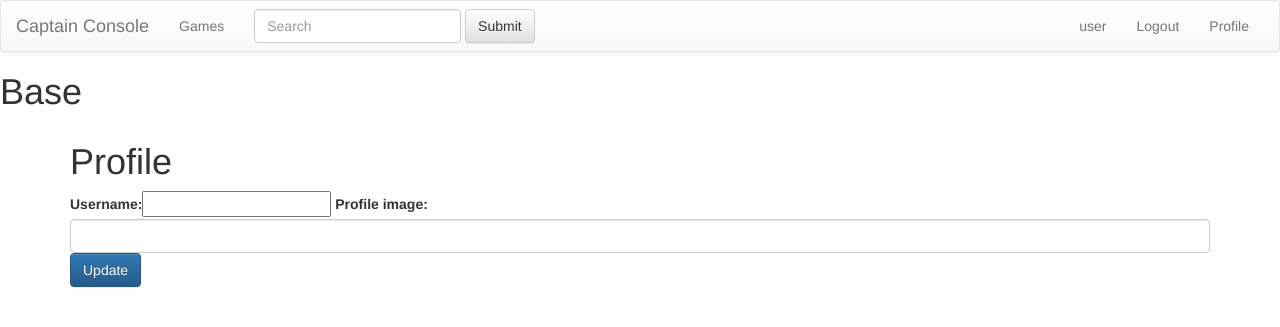
After one commit to superhetja/VLN2, a Django app: page /users/profile in a window 1280 px wide. The commit adds this page. Shown: the top 327 px of the page. Run offline with Django 3.2, Linux system fonts and the light colour scheme; the visitor is signed in with stand-in values (Sample User, id 1); some libraries are stand-ins or nearby versions.

Commit message:
profile image

```diff
--- a/captain_console/settings.py
+++ b/captain_console/settings.py
@@ -130,3 +130,6 @@
 STATICFILES_DIRS = [
     os.path.join(BASE_DIR, 'static')
 ]
+
+LOGIN_URL = '/users/login'
+LOGIN_REDIRECT_URL = '/users/profile'
--- a/game/views.py
+++ b/game/views.py
@@ -1,3 +1,4 @@
+from django.contrib.auth.decorators import login_required
 from django.http import JsonResponse
 from django.shortcuts import render, get_object_or_404, redirect
 from game.forms.game_form import GameCreateForm
@@ -18,12 +19,15 @@
     context = {'games': Game.objects.all().order_by('name')}
     return render(request, 'game/index.html', context)
 
+
 # /games/{:id}
 def get_game_by_id(request, id):
     return render(request, 'game/game_details.html', {
         'game': get_object_or_404(Game, pk=id)
     })
 
+
+@login_required
 def create_game(request):
     if request.method == 'POST':
         form = GameCreateForm(data=request.POST)
@@ -38,6 +42,8 @@
         'form': form
     })
 
+
+@login_required
 def delete_game(request, id):
     game = get_object_or_404(game, pk=id)
     game.delete()
--- a/templates/navigation.html
+++ b/templates/navigation.html
@@ -24,6 +24,17 @@
           </form>
           <ul class="nav navbar-nav navbar-right">
             <li><a href="{% url 'user-index' %}">user</a></li>
+              {% if user.is_authenticated %}
+                <li><a href="{% url 'logout' %}">Logout</a></li>
+                  <li><a href="{% url 'profile' %}">Profile</a></li>
+
+              {% else %}
+                <li><a href="{% url 'login' %}">Login</a></li>
+                <li><a href="{% url 'register' %}">Register</a></li>
+              {% endif %}
+            {% if user.is_authenticated %}
+                <img src="{{ user.profile.profile_image }}" class="profile-image" />
+            {% endif %}
           </ul>
         </div><!-- /.navbar-collapse -->
       </div><!-- /.container-fluid -->
--- /dev/null
+++ b/templates/user/profile.html
@@ -0,0 +1,9 @@
+{% extends "base.html" %}
+{% block content %}
+    <h1>Profile</h1>
+    <form class="from form-horizontal" method="post">
+        {% csrf_token %}
+        {{ form }}
+        <input type="submit" class="btn btn-primary" value="Update" />
+    </form>
+{% endblock %}
--- /dev/null
+++ b/user/forms/profile_form.py
@@ -0,0 +1,11 @@
+from django.forms import ModelForm, widgets
+from user.models import Profile
+
+class ProfileForm(ModelForm):
+    #TODO: Update profile form need more ?
+    class Meta:
+        model = Profile
+        exclude = ['id', 'user']
+        widgets = {
+            'profile_image': widgets.TextInput(attrs={'class': 'form-control'})
+        }
--- a/user/models.py
+++ b/user/models.py
@@ -1,22 +1,9 @@
+from django.contrib.auth.models import User
 from django.db import models
 # Tools -> Run manage.py Task.. -> makemigrations
 
 
-
-
-class User(models.Model):
-    email = models.CharField(max_length=255, unique=True)
-    username = models.CharField(max_length=255)
-    password = models.CharField(max_length=255)
-    profile_pic = models.CharField(max_length=999, blank=True)
-    has_address = models.BooleanField(default=False)
-
-
-class UserBilling(models.Model):
-    full_name = models.CharField(max_length=255)
-    street_name = models.CharField(max_length=255)
-    house_nr = models.IntegerField()
-    postal_code = models.IntegerField()
-    city = models.CharField(max_length=255)
-    country = models.CharField(max_length=255)
-    user = models.ForeignKey(User, on_delete=models.CASCADE)
+class Profile(models.Model):
+    user = models.OneToOneField(User, on_delete=models.CASCADE)
+    username = models.CharField(max_length=255, unique=True)
+    profile_image = models.CharField(max_length=999, blank=True)
--- a/user/urls.py
+++ b/user/urls.py
@@ -1,9 +1,12 @@
+from django.contrib.auth.views import LogoutView, LoginView
 from django.urls import path
 from . import views
 
 urlpatterns = [
     # http://localhost:8000/users
     path('', views.index, name="user-index"),
-    path('signup', views.create_user, name="create_user"),
-    path('update_user/<int:id>', views.update_user, name="update_user")
+    path('register', views.register, name="register"),
+    path('login', LoginView.as_view(template_name='user/login.html'), name='login'),
+    path('logout', LogoutView.as_view(next_page='login'), name='logout'),
+    path('profile', views.profile, name="profile")
 ]
--- a/user/views.py
+++ b/user/views.py
@@ -1,36 +1,52 @@
+from django.contrib.auth.forms import UserCreationForm
 from django.shortcuts import render, get_object_or_404, redirect
+from user.forms.profile_form import ProfileForm
 from user.forms.user_form import UserCreateForm, UserUpdateForm
-from user.models import User
+from user.models import Profile
 
 
 # Create your views here.
 def index(request):
     return render(request, 'user/index.html')
 
-def create_user(request):
+
+def register(request):
     if request.method == 'POST':
-        form = UserCreateForm(data=request.POST)
+        form = UserCreationForm(data=request.POST)
         if form.is_valid():
-            user = form.save()
-            return redirect('game-index')
-    else:
-        form = UserCreateForm()
-    return render(request, 'user/create_user.html',  {
-        'form': form
+            form.save()
+            return redirect('login')
+    return render(request, 'user/register.html', {
+        'form': UserCreationForm()
     })
 
-def update_user(request, id):
-    #TODO: wrong how we are collecting the instance
-    instance = get_object_or_404(User, pk=id)
+
+# def update_user(request, id):
+#     #TODO: wrong how we are collecting the instance
+#     instance = get_object_or_404(User, pk=id)
+#     if request.method == 'POST':
+#         form = UserUpdateForm(data=request.POST, instance=instance)
+#         if form.is_valid():
+#             form.save()
+#             return redirect('game-index')
+#             #TODO: redirect to user backend (Edit profile)
+#     else:
+#         form = UserUpdateForm(instance=instance)
+#     return render(request, 'user/update_user.html', {
+#         'form': form,
+#         'id': id
+#     })
+
+
+def profile(request):
+    profile = Profile.objects.filter(user=request.user).first()
     if request.method == 'POST':
-        form = UserUpdateForm(data=request.POST, instance=instance)
+        form = ProfileForm(instance=profile, data=request.POST)
         if form.is_valid():
-            form.save()
-            return redirect('game-index')
-            #TODO: redirect to user backend (Edit profile)
-    else:
-        form = UserUpdateForm(instance=instance)
-    return render(request, 'user/update_user.html', {
-        'form': form,
-        'id': id
+            profile = form.save(commit=False)
+            profile.user = request.user
+            profile.save()
+            return redirect('profile')
+    return render(request, 'user/profile.html', {
+        'form': ProfileForm(instance=profile)
     })
```
Also changed, not shown: templates/user/login.html (added, +8 -0 lines), templates/user/register.html (added, +9 -0 lines), user/migrations/0001_initial.py, user/migrations/0002_auto_20200502_2144.py (deleted), 2 other files.
